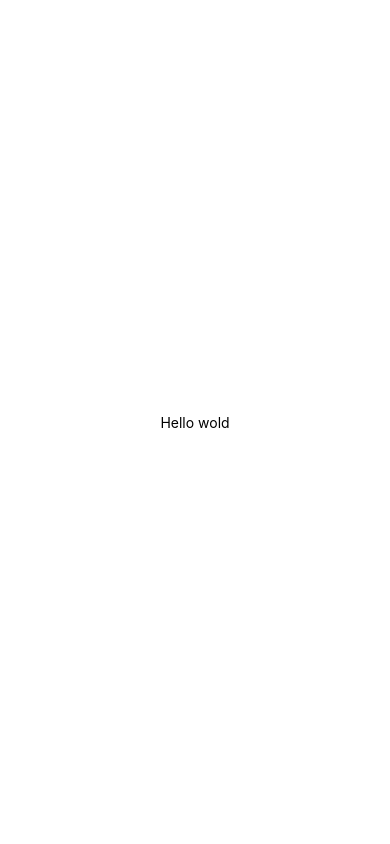
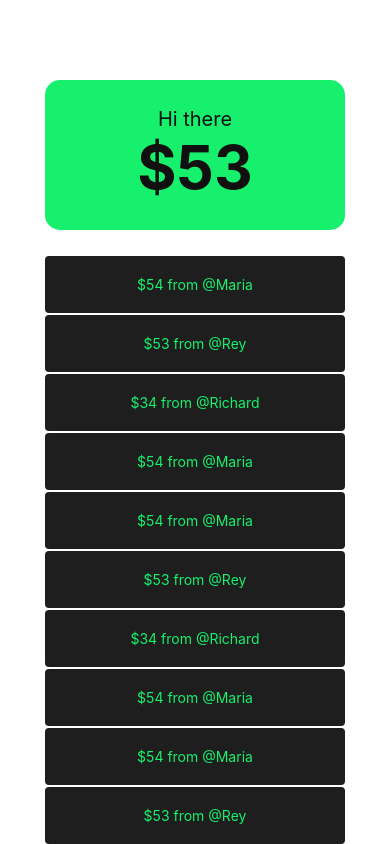
Before and after one commit to redmejia/send, a React Native app: screen / in a window 390 px wide. Built offline with nearby package versions, Linux system fonts and the light colour scheme.

Commit message:
card and history components

```diff
--- a/App.tsx
+++ b/App.tsx
@@ -9,20 +9,23 @@
  */
 
 import React from 'react';
-import { View, Text, StyleSheet } from 'react-native';
+import { View, StyleSheet, ScrollView } from 'react-native';
+import BalanceCard from './screens/utils/card/balance';
+import HistoryList from './screens/utils/txhistorylist/txhistorylist';
 
 function App() {
 
   return(
-
-    <View style={style.home}>
-      <Text>Hello wold</Text>
-    </View>
+        <View style={style.home} >
+          <BalanceCard Salute='Hi there' Price={53}/>
+          <HistoryList />
+        </View>
   )
 }
 const style = StyleSheet.create({
   home : {
-    justifyContent: "center",
+    marginTop : 80,
+    // justifyContent: "center", test uncomment when add nav top bar
     flex : 1,
     alignItems : 'center',
   }
--- /dev/null
+++ b/screens/utils/card/balance.tsx
@@ -0,0 +1,46 @@
+import React from 'react';
+import { StyleSheet, Text, View } from 'react-native';
+import { ICardData } from "./ibalance";
+
+
+
+function BalanceCard({Salute, Price}: ICardData) {
+    return(
+        <View style={style.card}>
+            <View style={style.cardBody}>
+                <Text style={style.cardTextSmall}>{Salute}</Text>
+                <Text style={style.cardTextBig}>${Price}</Text>
+            </View>
+        </View>
+    );
+}
+
+const style = StyleSheet.create({
+    card : {
+        height : 150,
+        width : 300,
+        backgroundColor : "#16F06D",
+        borderRadius : 15,
+        marginBottom : 25,
+    },
+    cardBody : {
+        justifyContent : 'center',
+        alignItems : 'center',
+        flex : 1,
+    },
+    cardTextSmall : {
+        color : '#111010',
+        fontSize : 20,
+        fontWeight : '400'
+    },
+    cardTextBig : {
+        color : '#111010',
+        fontSize : 60,
+        fontWeight : 'bold',
+    }
+
+
+});
+
+
+export default BalanceCard
--- /dev/null
+++ b/screens/utils/card/ibalance.tsx
@@ -0,0 +1,4 @@
+export interface ICardData  {
+    Salute? : string
+    Price : number,
+}
--- /dev/null
+++ b/screens/utils/txhistorylist/txhistorylist.tsx
@@ -0,0 +1,60 @@
+import  React  from "react";
+import { FlatList, ListRenderItem, StyleSheet, Text, View } from "react-native";
+interface  ListData {
+    Name : string,
+    Amount : number,
+};
+
+
+const DATA : ListData[] = [
+    {Name : "Maria", Amount : 54},
+    {Name : "Rey", Amount : 53},
+    {Name : "Richard", Amount : 34},
+    {Name : "Maria", Amount : 54},
+    {Name : "Maria", Amount : 54},
+    {Name : "Rey", Amount : 53},
+    {Name : "Richard", Amount : 34},
+    {Name : "Maria", Amount : 54},
+    {Name : "Maria", Amount : 54},
+    {Name : "Rey", Amount : 53},
+    {Name : "Richard", Amount : 34},
+    {Name : "Maria", Amount : 54},
+]
+
+function Item({data}: {data : ListData}) {
+    return (
+        <View style={style.itemBox}>
+            <Text style={style.itemText}>${data.Amount} from @{data.Name}</Text>
+        </View>
+    );
+}
+
+function HistoryList() {
+
+    const renderItem : ListRenderItem<ListData> = ({item}) => <Item data={item} />
+
+    return(
+            <FlatList
+                data={DATA}
+                renderItem={renderItem}
+                // keyExtractor={(item: ListData) => item.Amount}
+            />
+    );
+};
+
+const style = StyleSheet.create({
+    itemBox : {
+        width : 300,
+        alignItems : 'center',
+        backgroundColor : '#1E1E1E',
+        padding : 20,
+        marginVertical : 1,
+        borderRadius : 4,
+    },
+    itemText : {
+        color : '#16F06D'
+    }
+
+})
+
+export default HistoryList;
```
